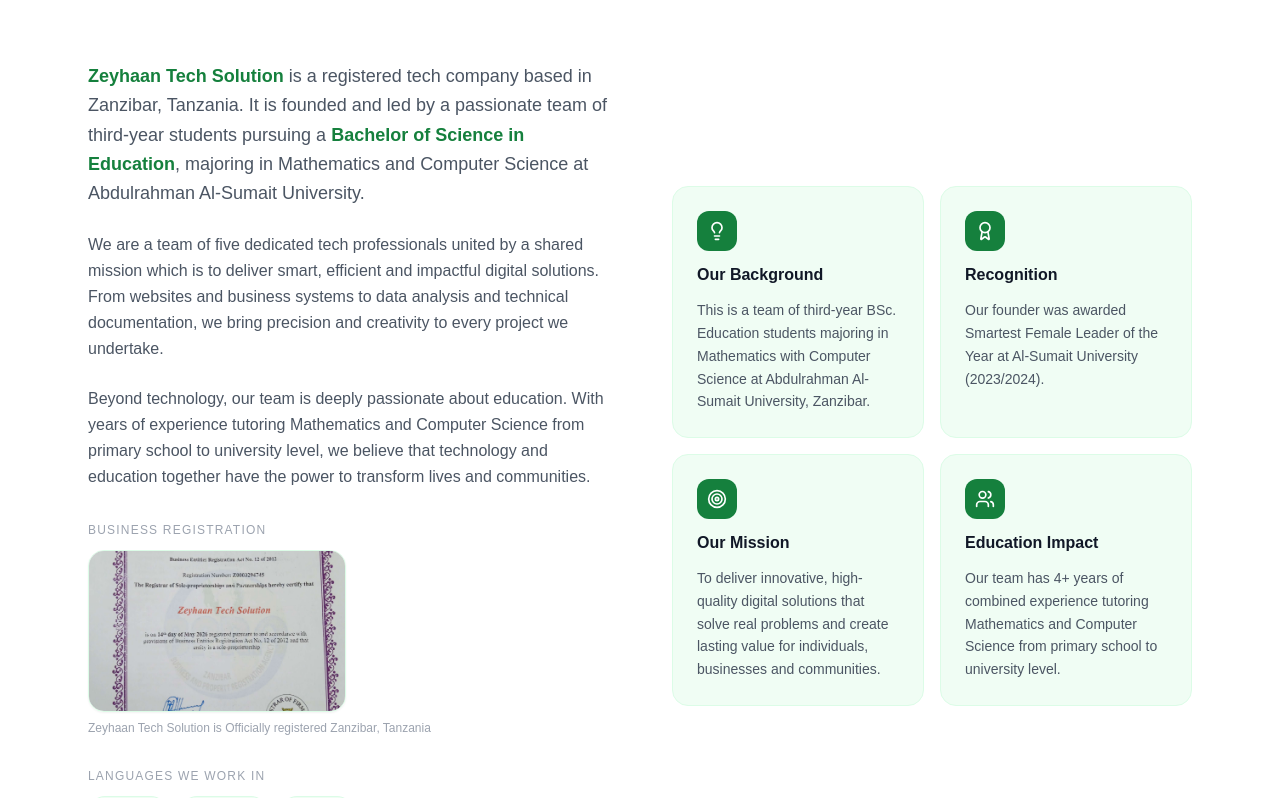
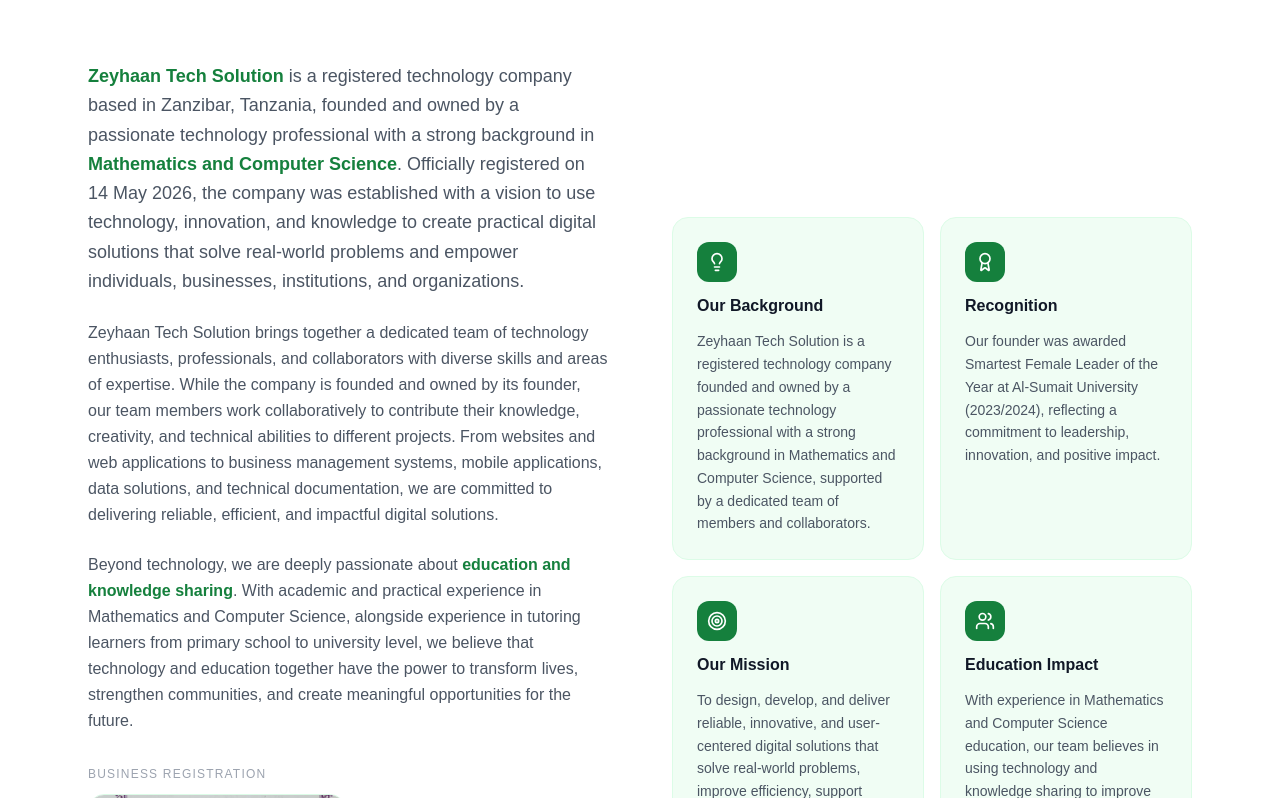
Before and after one commit to zeytham/zeyhaan-portfolio, a Next.js app: page / in a window 1280 px wide. Shown: the part 982-1780 px from the top of the page. Built offline with nearby package versions, Linux system fonts and the light colour scheme.

Commit message:
Revise About section for Zeyhaan Tech Solution
Updated company description, mission, and team background for clarity and detail.

```diff
--- a/components/About.jsx
+++ b/components/About.jsx
@@ -31,13 +31,15 @@
             className="space-y-6"
           >
             <p className="text-gray-600 text-lg leading-relaxed">
-              <span className="text-green-700 font-semibold">Zeyhaan Tech Solution</span> is a registered tech company based in Zanzibar, Tanzania. It is founded and led by a passionate team of third-year students pursuing a <span className="text-green-700 font-semibold">Bachelor of Science in Education</span>, majoring in Mathematics and Computer Science at Abdulrahman Al-Sumait University.
+              <span className="text-green-700 font-semibold">Zeyhaan Tech Solution</span> is a registered technology company based in Zanzibar, Tanzania, founded and owned by a passionate technology professional with a strong background in <span className="text-green-700 font-semibold">Mathematics and Computer Science</span>. Officially registered on 14 May 2026, the company was established with a vision to use technology, innovation, and knowledge to create practical digital solutions that solve real-world problems and empower individuals, businesses, institutions, and organizations.
             </p>
+
             <p className="text-gray-600 leading-relaxed">
-              We are a team of five dedicated tech professionals united by a shared mission which is to deliver smart, efficient and impactful digital solutions. From websites and business systems to data analysis and technical documentation, we bring precision and creativity to every project we undertake.
+              Zeyhaan Tech Solution brings together a dedicated team of technology enthusiasts, professionals, and collaborators with diverse skills and areas of expertise. While the company is founded and owned by its founder, our team members work collaboratively to contribute their knowledge, creativity, and technical abilities to different projects. From websites and web applications to business management systems, mobile applications, data solutions, and technical documentation, we are committed to delivering reliable, efficient, and impactful digital solutions.
             </p>
+
             <p className="text-gray-600 leading-relaxed">
-              Beyond technology, our team is deeply passionate about education. With years of experience tutoring Mathematics and Computer Science from primary school to university level, we believe that technology and education together have the power to transform lives and communities.
+              Beyond technology, we are deeply passionate about <span className="text-green-700 font-semibold">education and knowledge sharing</span>. With academic and practical experience in Mathematics and Computer Science, alongside experience in tutoring learners from primary school to university level, we believe that technology and education together have the power to transform lives, strengthen communities, and create meaningful opportunities for the future.
             </p>
 
             {/* Business Licence */}
@@ -56,7 +58,7 @@
                   <p className="text-white text-xs font-medium tracking-widest uppercase">View Licence</p>
                 </div>
               </div>
-              <p className="text-xs text-gray-400 mt-2">Zeyhaan Tech Solution is Officially registered  Zanzibar, Tanzania</p>
+              <p className="text-xs text-gray-400 mt-2">Zeyhaan Tech Solution is officially registered in Zanzibar, Tanzania</p>
             </div>
 
             {/* Languages */}
@@ -84,7 +86,7 @@
               </div>
               <h3 className="font-semibold text-gray-900">Our Background</h3>
               <p className="text-sm text-gray-600 leading-relaxed">
-                This is a team of third-year BSc. Education students majoring in  Mathematics with Computer Science at Abdulrahman Al-Sumait University, Zanzibar.
+                Zeyhaan Tech Solution is a registered technology company founded and owned by a passionate technology professional with a strong background in Mathematics and Computer Science, supported by a dedicated team of members and collaborators.
               </p>
             </div>
 
@@ -94,7 +96,7 @@
               </div>
               <h3 className="font-semibold text-gray-900">Recognition</h3>
               <p className="text-sm text-gray-600 leading-relaxed">
-                Our founder was awarded Smartest Female Leader of the Year at Al-Sumait University (2023/2024).
+                Our founder was awarded Smartest Female Leader of the Year at Al-Sumait University (2023/2024), reflecting a commitment to leadership, innovation, and positive impact.
               </p>
             </div>
 
@@ -104,7 +106,7 @@
               </div>
               <h3 className="font-semibold text-gray-900">Our Mission</h3>
               <p className="text-sm text-gray-600 leading-relaxed">
-                To deliver innovative, high-quality digital solutions that solve real problems and create lasting value for individuals, businesses and communities.
+                To design, develop, and deliver reliable, innovative, and user-centered digital solutions that solve real-world problems, improve efficiency, support digital transformation, and create meaningful value for our clients and communities.
               </p>
             </div>
 
@@ -114,7 +116,7 @@
               </div>
               <h3 className="font-semibold text-gray-900">Education Impact</h3>
               <p className="text-sm text-gray-600 leading-relaxed">
-                Our team has 4+ years of combined experience tutoring Mathematics and Computer Science from primary school to university level.
+                With experience in Mathematics and Computer Science education, our team believes in using technology and knowledge sharing to improve learning, empower individuals, and contribute to stronger and more digitally informed communities.
               </p>
             </div>
           </motion.div>
```
